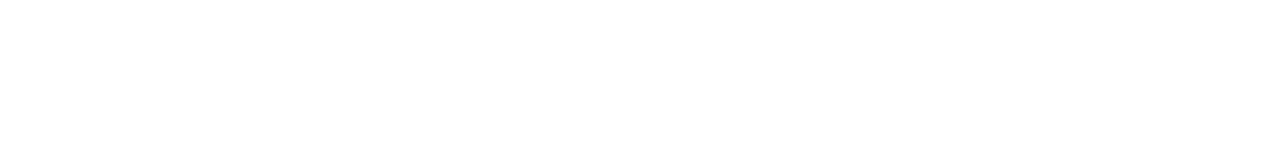
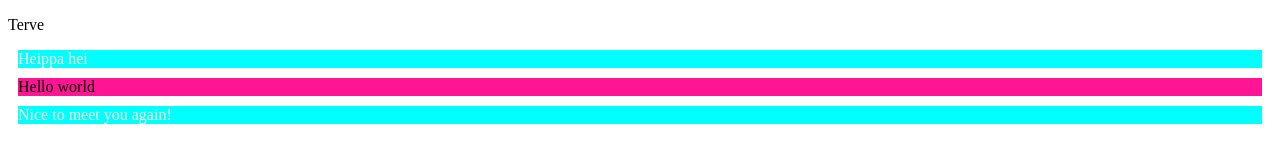
Before and after one commit to heikki-john/Educational_example, a plain HTML site: page index.html in a window 1280 px wide. Drawn offline with Linux system fonts and the light colour scheme.

Commit message:
Updated index.html and styles.css file. Added muistilappu.txt

```diff
--- a/index.html
+++ b/index.html
@@ -1,6 +1,15 @@
 <!doctype html>
 <html>
-  <body>
-
-  </body>
+    <head>
+        <meta charset="utf-8">
+        <meta keywords="">
+        <title> Hello world </title>
+        <link href="styles.css" type="text/css" rel="stylesheet">
+    </head>
+    <body >
+        <p>Terve</p>
+        <p class="fancy">Heippa hei</p>
+        <div>Hello world</div>
+        <div class="fancy">Nice to meet you again!</div>
+    </body>
 </html>
--- a/styles.css
+++ b/styles.css
@@ -0,0 +1,12 @@
+/* Element selector */
+div{
+    background-color: deeppink;
+    margin: 10px;
+}
+
+/* Class selector */
+.fancy{
+    background-color: aqua;
+    color: beige;
+    margin: 10px;
+}
```
Also changed, not shown: muistilappu.txt (added).
